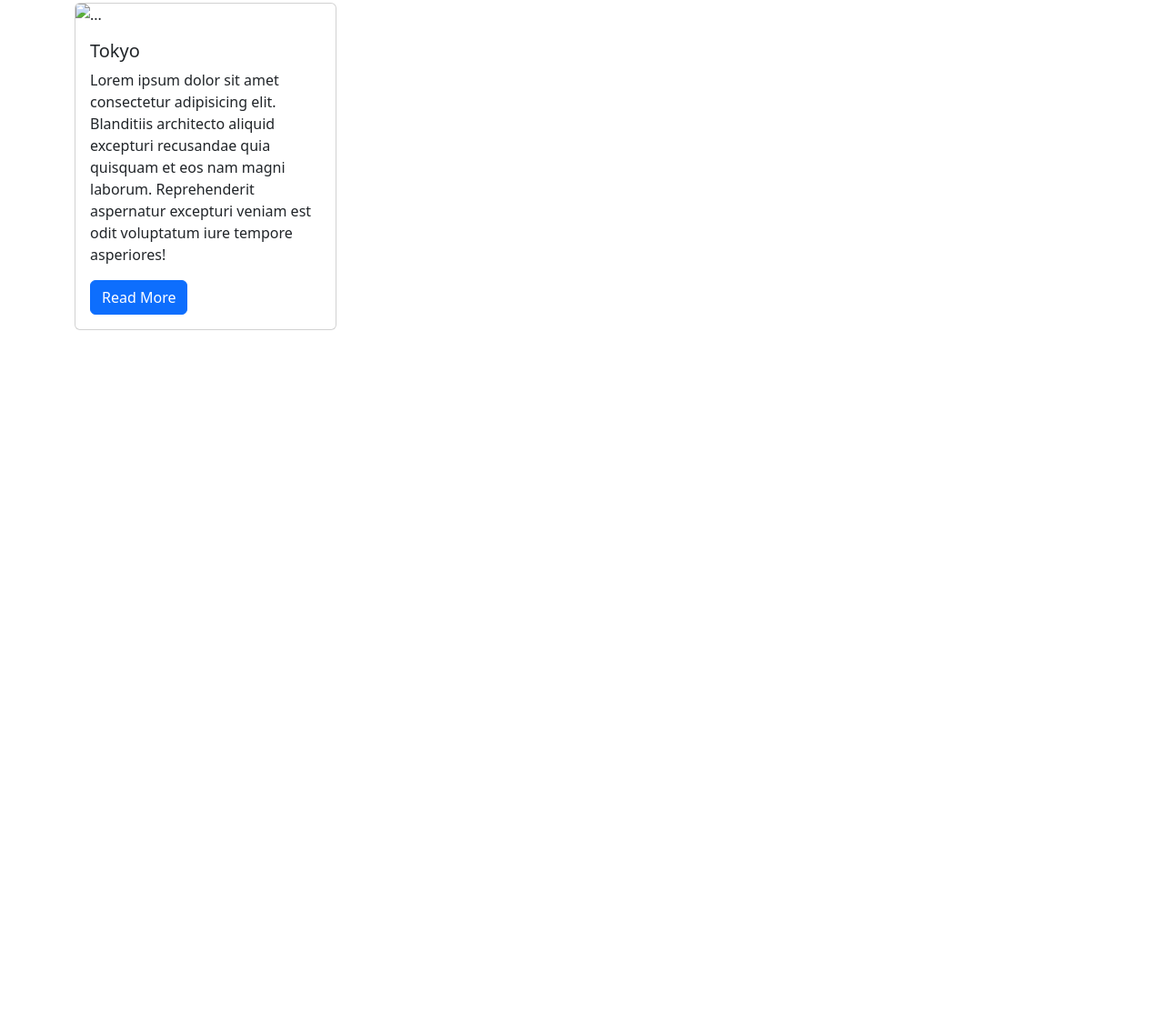
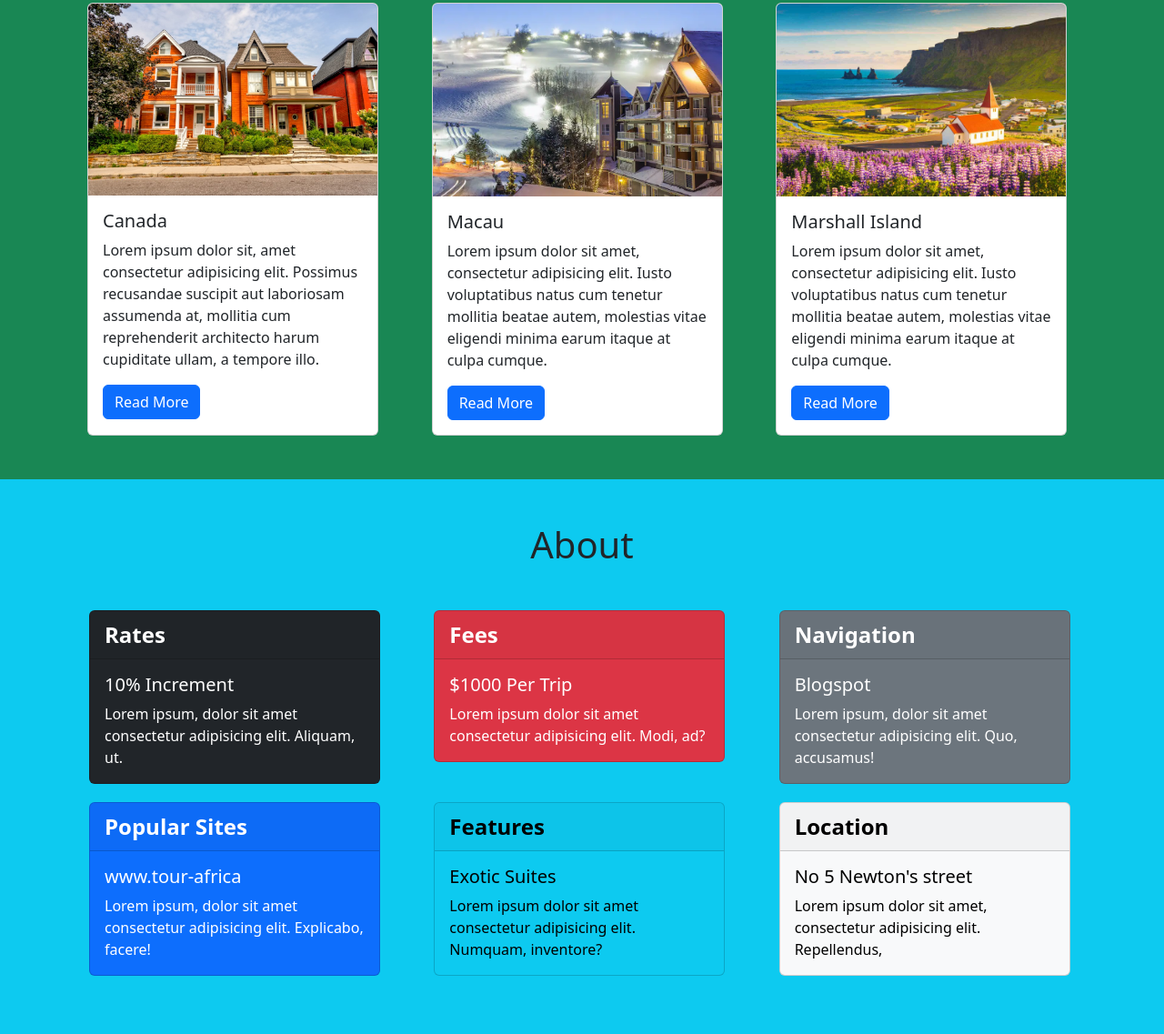
Before and after one commit to Mezue3000/Tour-land-of-rising-sun-bootstrap, a plain HTML site: page index.html in a window 1280 px wide. Shown: the part 213-1350 px from the top of the page at 91% size. Before the commit the page ends 800 px from the top, so only its background shows below. Drawn offline with nearby package versions, Linux system fonts and the light colour scheme.

Commit message:
Added cards in  destination and about sections

```diff
--- a/index.html
+++ b/index.html
@@ -42,7 +42,7 @@
             </nav>
         </header>
         <!-- Main section -->
-        <section id="home" class="mt-5 mb-5">
+        <section id="home" class="mt-5">
             <div id="carouselExampleIndicators" class="carousel slide">
                 <div class="carousel-indicators">
                   <button type="button" data-bs-target="#carouselExampleIndicators" data-bs-slide-to="0" class="active" aria-current="true" aria-label="Slide 1"></button>
@@ -57,7 +57,7 @@
                     <img src="/images/street.webp" class="d-block w-100" alt="img">
                   </div>
                   <div class="carousel-item">
-                    <img src="/images/1200px-Flag_of_Japan.svg.webp" class="d-block w-100" alt="img">
+                    <img src="/images/jacksonville.jpg" class="d-block w-100" alt="img">
                   </div>
                 </div>
                 <button class="carousel-control-prev" type="button" data-bs-target="#carouselExampleIndicators" data-bs-slide="prev">
@@ -72,26 +72,122 @@
         </section>
         <!-- end of carousel -->
 
-        <section id="destinations">
+        <section id="destinations" class="bg-success">
 
-         <div class="container-fluid">
-            <p class="h1 fw-5 mt-5 mb-5 text-center">Popular Destinations</p>
+         <div class="container">
+            <p class="h1 fw-5 mb-5 pt-5 text-center">Popular Destinations</p>
           </div>
-          <div class="container">
+
+          <div class="row pb-5 ps-5 pe-5 gx-0 ms-5">
             <div class="col">
-              <div class="card" style="width: 18rem;">
-                <img src="..." class="card-img-top" alt="...">
+              <div class="card h-100" style="width: 20rem;">
+                <img src="images/duplex.jpeg" class="card-img-top" alt="duplex">
                 <div class="card-body">
-                  <h5 class="card-title">Tokyo</h5>
-                  <p class="card-text">Lorem ipsum dolor sit amet consectetur adipisicing elit. Blanditiis architecto aliquid excepturi recusandae quia quisquam et eos nam magni laborum. Reprehenderit aspernatur excepturi veniam est odit voluptatum iure tempore asperiores!</p>
+                  <h5 class="card-title">Canada</h5>
+                  <p class="card-text">Lorem ipsum dolor sit, amet consectetur adipisicing elit. Possimus recusandae suscipit aut laboriosam assumenda at, mollitia cum reprehenderit architecto harum cupiditate ullam, a tempore illo.</p>
+                  <a href="#" class="btn btn-primary">Read More</a>
+                </div>
+              </div>
+            </div>
+            <div class="col">
+              <div class="card h-100" style="width: 20rem;">
+                <img src="/images/quebec.webp" class="card-img-top" alt="icy">
+                <div class="card-body">
+                  <h5 class="card-title">Macau</h5>
+                  <p class="card-text">Lorem ipsum dolor sit amet, consectetur adipisicing elit. Iusto voluptatibus natus cum tenetur mollitia beatae autem, molestias vitae eligendi minima earum itaque at culpa cumque.</p>
+                  <a href="#" class="btn btn-primary">Read More</a>
+                </div>
+              </div>
+            </div>
+            <div class="col">
+              <div class="card h-100" style="width: 20rem;">
+                <img src="/images/icy3.jpg" class="card-img-top" alt="ice">
+                <div class="card-body">
+                  <h5 class="card-title">Marshall Island</h5>
+                  <p class="card-text">Lorem ipsum dolor sit amet, consectetur adipisicing elit. Iusto voluptatibus natus cum tenetur mollitia beatae autem, molestias vitae eligendi minima earum itaque at culpa cumque.</p>
                   <a href="#" class="btn btn-primary">Read More</a>
                 </div>
               </div>
             </div>
           </div>
 
+        </section>
+        <!-- end of destination -->
+
+        <section id="about" class="bg-info">
+          <div class="container-fluid">
+            <p class="h1 fw-5 pt-5  mb-5 text-center text-dark">About</p>
+          </div>
+          <div class="row g-1 ps-5 pe-5 pb-5 ms-5">
+            <div class="col-4">
+              <div class="card text-bg-dark mb-3" style="max-width: 20rem;">
+                <div class="card-header fw-bold fs-4">Rates</div>
+                <div class="card-body">
+                  <h5 class="card-title">10% Increment</h5>
+                  <p class="card-text">Lorem ipsum, dolor sit amet consectetur adipisicing elit. Aliquam, ut.</p>
+                </div>
+              </div>
+
+            </div>
+            <div class="col-4">
+              <div class="card text-bg-danger mb-3" style="max-width: 20rem;">
+                <div class="card-header fw-bold fs-4">Fees</div>
+                <div class="card-body">
+                  <h5 class="card-title">$1000 Per Trip</h5>
+                  <p class="card-text">Lorem ipsum dolor sit amet consectetur adipisicing elit. Modi, ad?</p>
+                </div>
+              </div>
+
+            </div>
+            <div class="col-4">
+              <div class="card text-bg-secondary mb-3" style="max-width:20rem;">
+                <div class="card-header fw-bold fs-4">Navigation</div>
+                <div class="card-body">
+                  <h5 class="card-title">Blogspot</h5>
+                  <p class="card-text">Lorem ipsum, dolor sit amet consectetur adipisicing elit. Quo, accusamus!</p>
+                </div>
+              </div>
+
+            </div>
+            <div class="col-4">
+              <div class="card text-bg-primary mb-3" style="max-width: 20rem;">
+                <div class="card-header fw-bold fs-4">Popular Sites</div>
+                <div class="card-body">
+                  <h5 class="card-title">www.tour-africa</h5>
+                  <p class="card-text">Lorem ipsum, dolor sit amet consectetur adipisicing elit. Explicabo, facere!</p>
+                </div>
+              </div>
+
+            </div>
+            <div class="col-4">
+              <div class="card text-bg-info mb-3" style="max-width: 20rem;">
+                <div class="card-header fw-bold fs-4">Features</div>
+                <div class="card-body">
+                  <h5 class="card-title">Exotic Suites</h5>
+                  <p class="card-text">Lorem ipsum dolor sit amet consectetur adipisicing elit. Numquam, inventore?</p>
+                </div>
+              </div>
+
+            </div>
+            <div class="col-4">
+              <div class="card text-bg-light mb-3" style="max-width: 20rem;">
+                <div class="card-header fw-bold fs-4">Location</div>
+                <div class="card-body">
+                  <h5 class="card-title">No 5 Newton's street</h5>
+                  <p class="card-text">Lorem ipsum dolor sit amet, consectetur adipisicing elit. Repellendus,</p>
+                </div>
+              </div>
+
+            </div>
+          </div>
 
         </section>
+
+        <section id="contact">
+
+        </section>
+
+
 
 
 
--- a/styles/global.css
+++ b/styles/global.css
@@ -7,6 +7,5 @@
 
 
 section {
-    margin-top: 190px !important;
-    padding: 60px 0;
+    padding:60px;
 }
```
Also changed, not shown: images/duplex.jpeg (added), images/jacksonville.jpg (added), images/ontario-canada.jpg (added), images/quebec.webp (added), images/summer.webp (added).
